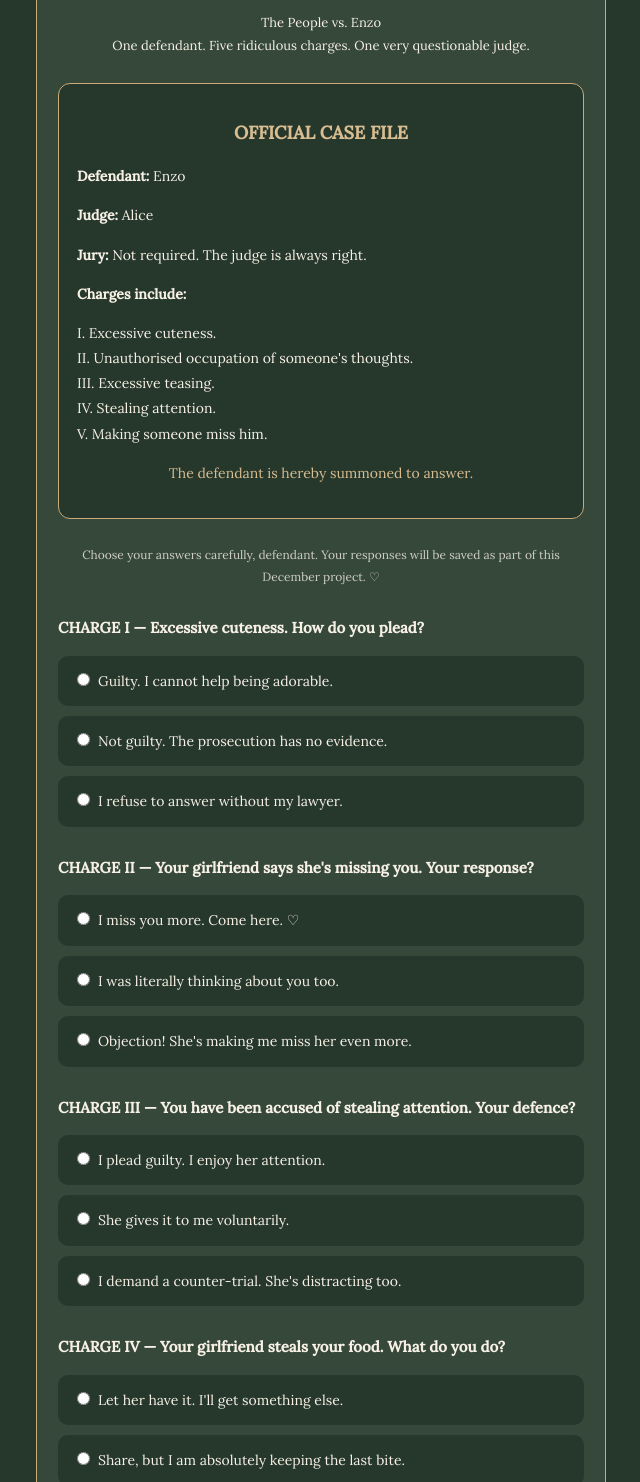
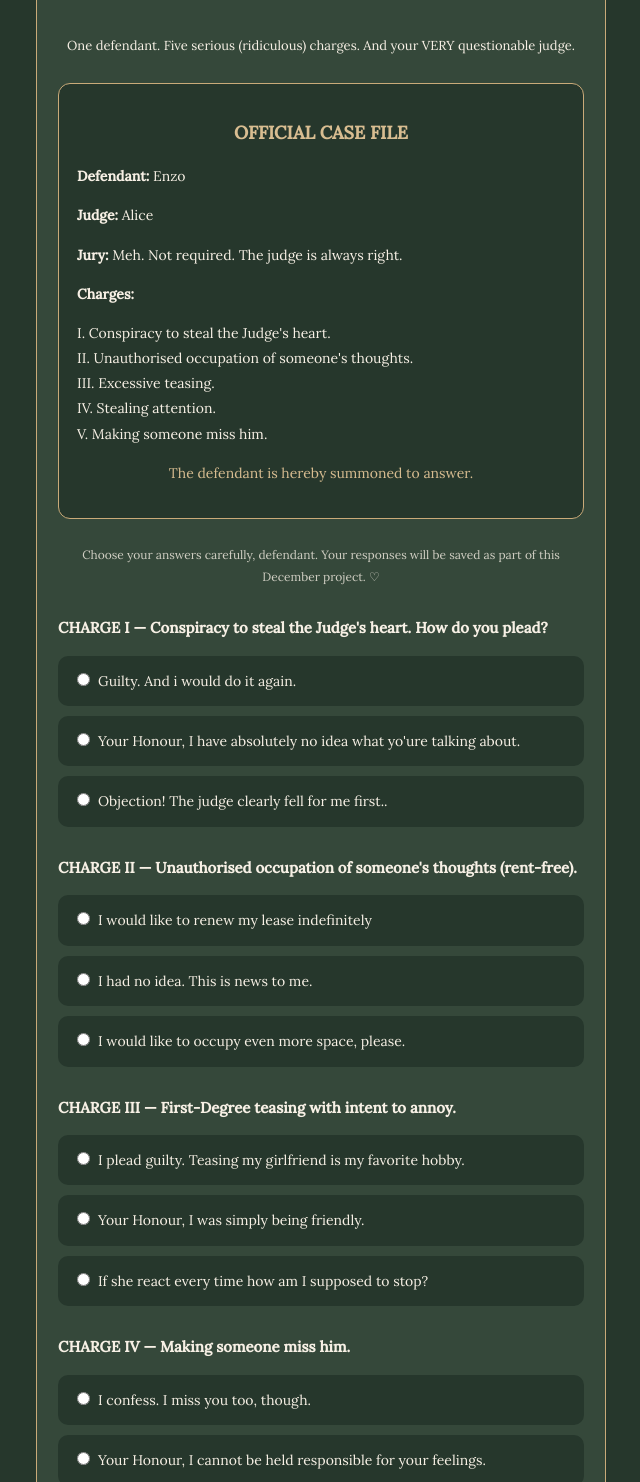
Before and after one commit to xaelice/Warm-December, a plain HTML site: page doors/door-09.html in a window 1280 px wide. Shown: the part 158-1640 px from the top of the page, without its empty margins (319-959 px from the left). Drawn offline with Linux system fonts and the light colour scheme.

Commit message:
Update door-09.html

```diff
--- a/doors/door-09.html
+++ b/doors/door-09.html
@@ -168,8 +168,8 @@ a {
   <h1>The Boyfriend Court ⚖</h1>
 
   <p class="subtitle">
-    The People vs. Enzo<br>
-    One defendant. Five ridiculous charges. One very questionable judge.
+  <br>
+    One defendant. Five serious (ridiculous) charges. And your VERY questionable judge.
   </p>
 
   <div class="case">
@@ -177,11 +177,11 @@ a {
 
     <p><strong>Defendant:</strong> Enzo</p>
     <p><strong>Judge:</strong> Alice</p>
-    <p><strong>Jury:</strong> Not required. The judge is always right.</p>
+    <p><strong>Jury:</strong> Meh. Not required. The judge is always right.</p>
 
-    <p><strong>Charges include:</strong></p>
+    <p><strong>Charges:</strong></p>
     <p>
-      I. Excessive cuteness.<br>
+      I. Conspiracy to steal the Judge's heart.<br>
       II. Unauthorised occupation of someone's thoughts.<br>
       III. Excessive teasing.<br>
       IV. Stealing attention.<br>
@@ -230,39 +230,39 @@ a {
 <script>
 
 // IMPORTANT: Paste your scored quiz Web App URL here.
-const SCRIPT_URL = "PASTE_YOUR_SCORED_QUIZ_WEB_APP_URL_HERE";
+const SCRIPT_URL = "https://script.google.com/macros/s/AKfycbyQC60lSBofZPQZc5eo5yJkdX2yZd4Hfx3AMmTLiyMWRNY9lWw7ZAYrfQ-nakbmIcFgTQ/exec";
 
 const questions = [
   {
-    question: "CHARGE I — Excessive cuteness. How do you plead?",
+    question: "CHARGE I — Conspiracy to steal the Judge's heart. How do you plead?",
     options: [
-      { text: "Guilty. I cannot help being adorable.", type: "guilty" },
-      { text: "Not guilty. The prosecution has no evidence.", type: "innocent" },
-      { text: "I refuse to answer without my lawyer.", type: "chaos" }
+      { text: "Guilty. And i would do it again.", type: "guilty" },
+      { text: "Your Honour, I have absolutely no idea what yo'ure talking about.", type: "innocent" },
+      { text: "Objection! The judge clearly fell for me first..", type: "unserious" }
     ]
   },
   {
-    question: "CHARGE II — Your girlfriend says she's missing you. Your response?",
+    question: "CHARGE II — Unauthorised occupation of someone's thoughts (rent-free).",
     options: [
-      { text: "I miss you more. Come here. ♡", type: "guilty" },
-      { text: "I was literally thinking about you too.", type: "guilty" },
-      { text: "Objection! She's making me miss her even more.", type: "chaos" }
+      { text: "I would like to renew my lease indefinitely", type: "guilty" },
+      { text: "I had no idea. This is news to me.", type: "innocent" },
+      { text: "I would like to occupy even more space, please.", type: "unserious" }
     ]
   },
   {
-    question: "CHARGE III — You have been accused of stealing attention. Your defence?",
+    question: "CHARGE III — First-Degree teasing with intent to annoy.",
     options: [
-      { text: "I plead guilty. I enjoy her attention.", type: "guilty" },
-      { text: "She gives it to me voluntarily.", type: "innocent" },
-      { text: "I demand a counter-trial. She's distracting too.", type: "chaos" }
+      { text: "I plead guilty. Teasing my girlfriend is my favorite hobby.", type: "guilty" },
+      { text: "Your Honour, I was simply being friendly.", type: "innocent" },
+      { text: "If she react every time how am I supposed to stop?", type: "unserious" }
     ]
   },
   {
-    question: "CHARGE IV — Your girlfriend steals your food. What do you do?",
+    question: "CHARGE IV — Making someone miss him.",
     options: [
-      { text: "Let her have it. I'll get something else.", type: "guilty" },
-      { text: "Share, but I am absolutely keeping the last bite.", type: "innocent" },
-      { text: "Start a completely unnecessary food war.", type: "chaos" }
+      { text: "I confess. I miss you too, though.", type: "guilty" },
+      { text: "Your Honour, I cannot be held responsible for your feelings.", type: "innocent" },
+      { text: "Have you considered simply missing me less??", type: "unserious" }
     ]
   },
   {
@@ -270,7 +270,7 @@ const questions = [
     options: [
       { text: "I would like to renew my lease indefinitely.", type: "guilty" },
       { text: "I had no idea. This is news to me.", type: "innocent" },
-      { text: "I would like to occupy even more space, please.", type: "chaos" }
+      { text: "I would like to occupy even more space, please.", type: "unserious" }
     ]
   },
   {
@@ -278,7 +278,7 @@ const questions = [
     options: [
       { text: "A lifetime supply of affection.", type: "guilty" },
       { text: "A fair trial and a chance to prove myself.", type: "innocent" },
-      { text: "The judge's personal phone number. For legal reasons.", type: "chaos" }
+      { text: "The judge's personal phone number. For legal reasons.", type: "unserious" }
     ]
   }
 ];
@@ -336,26 +336,26 @@ form.addEventListener("submit", async function(e) {
 
   const guilty = answers.filter(a => a.type === "guilty").length;
   const innocent = answers.filter(a => a.type === "innocent").length;
-  const chaos = answers.filter(a => a.type === "chaos").length;
+  const unserious = answers.filter(a => a.type === "unserious").length;
 
   let title, description, sentence;
 
-  if (guilty >= innocent && guilty >= chaos) {
+  if (guilty >= innocent && guilty >= unserious) {
     title = "GUILTY AS CHARGED.";
     description =
-      "The evidence is overwhelming. You have admitted to being adorable, affectionate and completely guilty of stealing someone's heart.";
+      "The evidence is overwhelming. You have admitted to stealing someone's heart and completely guilty of occupying her mind.";
     sentence =
-      "SENTENCE: A lifetime of affection, unlimited forehead kisses and absolutely no parole. ♡";
-  } else if (chaos >= innocent && chaos >= guilty) {
+      "SENTENCE: A lifetime of affection, unlimited kisses and absolutely no parole. ♡";
+  } else if (unserious >= innocent && unserious >= guilty) {
     title = "CONTEMPT OF COURT.";
     description =
-      "The defendant has shown absolutely no respect for courtroom procedures. The judge is confused, the jury is laughing and the case has become unnecessarily chaotic.";
+      "The defendant has shown absolutely no respect for courtroom procedures. The judge is confused, the jury is laughing (i said no jury but dw shhhh) and the case has become unnecessarily chaotic.";
     sentence =
       "SENTENCE: Mandatory daily silliness and an indefinite ban on behaving normally. ✦";
   } else {
     title = "SUSPICIOUSLY INNOCENT.";
     description =
-      "The defendant denies most charges. Unfortunately, the judge remains unconvinced. There is simply too much evidence of suspiciously boyfriend-like behaviour.";
+      "The defendant denies most charges. Unfortunately, the judge remains unconvinced hmmm. There is simply too much evidence of suspiciously boyfriend-like behaviour.";
     sentence =
       "SENTENCE: Continued investigation, unlimited chances to prove yourself and a lifetime of being appreciated. ♡";
   }
```
